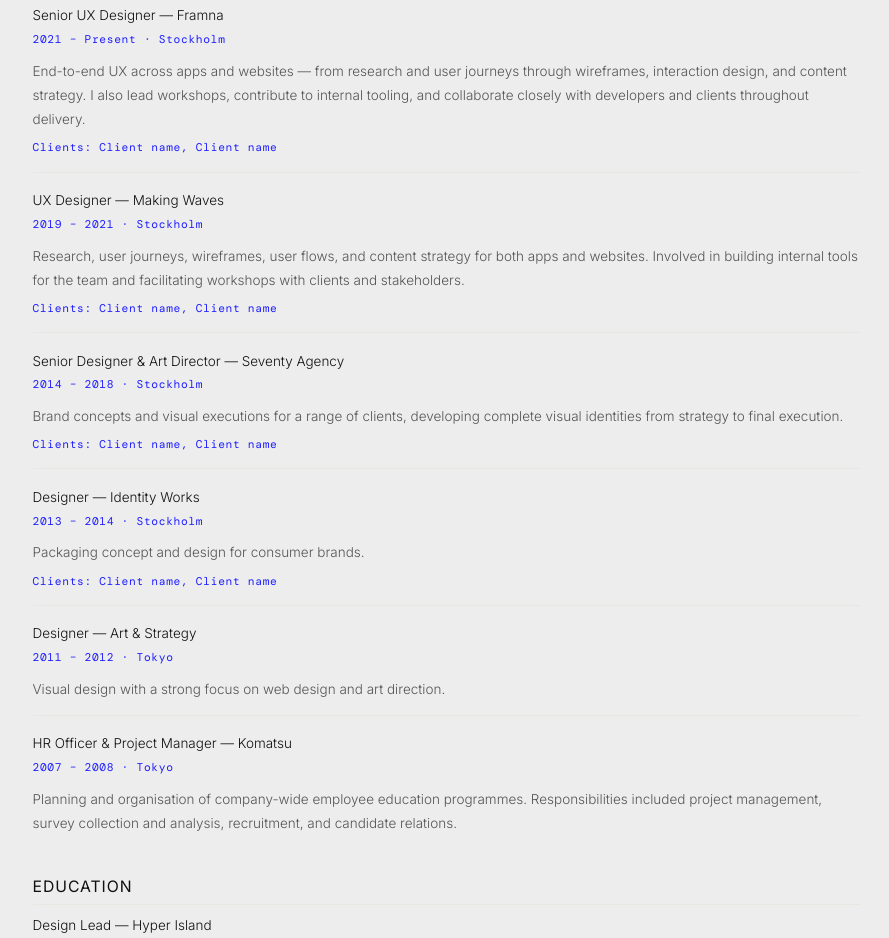
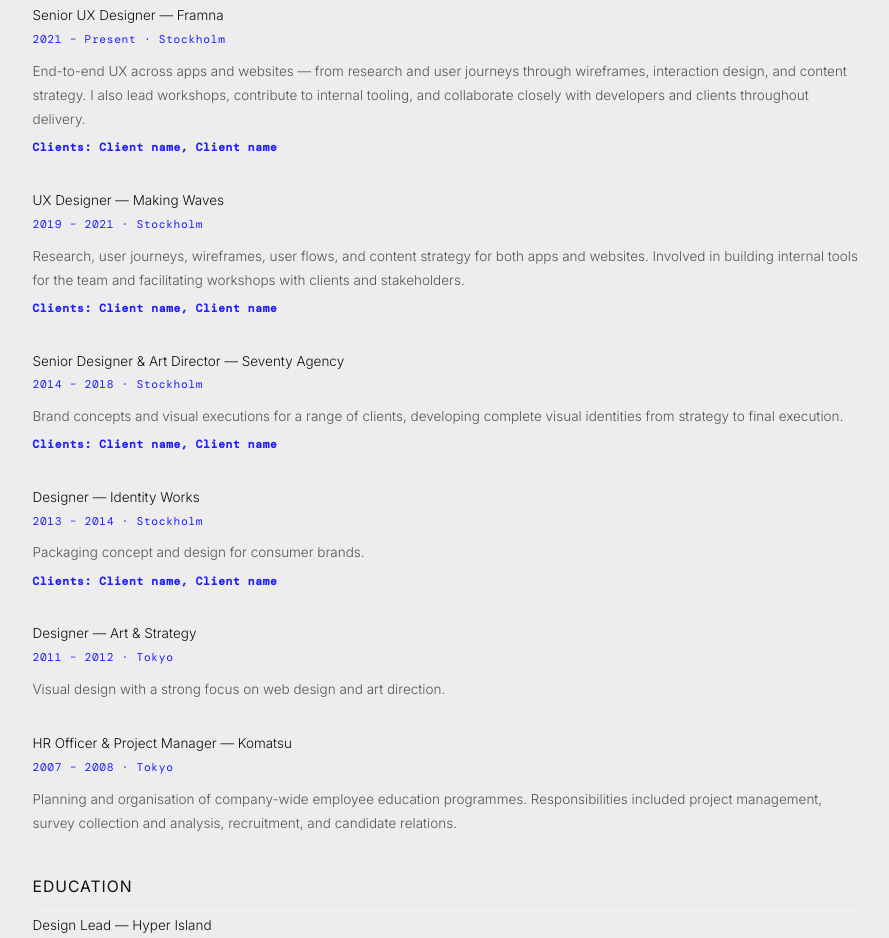
Before and after one commit to miche7a/michelamonterosso, a plain HTML site: page about.html in a window 1280 px wide. Shown: the part 1220-2158 px from the top of the page, without its empty margins (186-1075 px from the left). Drawn offline with nearby package versions, Linux system fonts and the light colour scheme; a web font is replaced by a local one.

Commit message:
Update styles for about section in about.html

```diff
--- a/about.html
+++ b/about.html
@@ -34,10 +34,13 @@ html, body { overflow-x: hidden; }
 .about-clients {
   display: block;
   margin-top: 0.45rem;
+
   font-family: var(--mono);
   font-size: var(--text-sm);
   letter-spacing: var(--tracking-normal);
-  color: var(--mid);
+
+  font-weight: 600;   /* bold */
+  color: var(--mid);  /* gray/secondary (or use var(--dim) for darker) */
 }
   .contact-link { display: block; font-family: var(--serif); font-size: var(--text-base); color: var(--ink); text-decoration: none; padding: 0.7rem 0; border-bottom: var(--divider); }
 .contact-link:first-of-type { border-top: none; }
```
